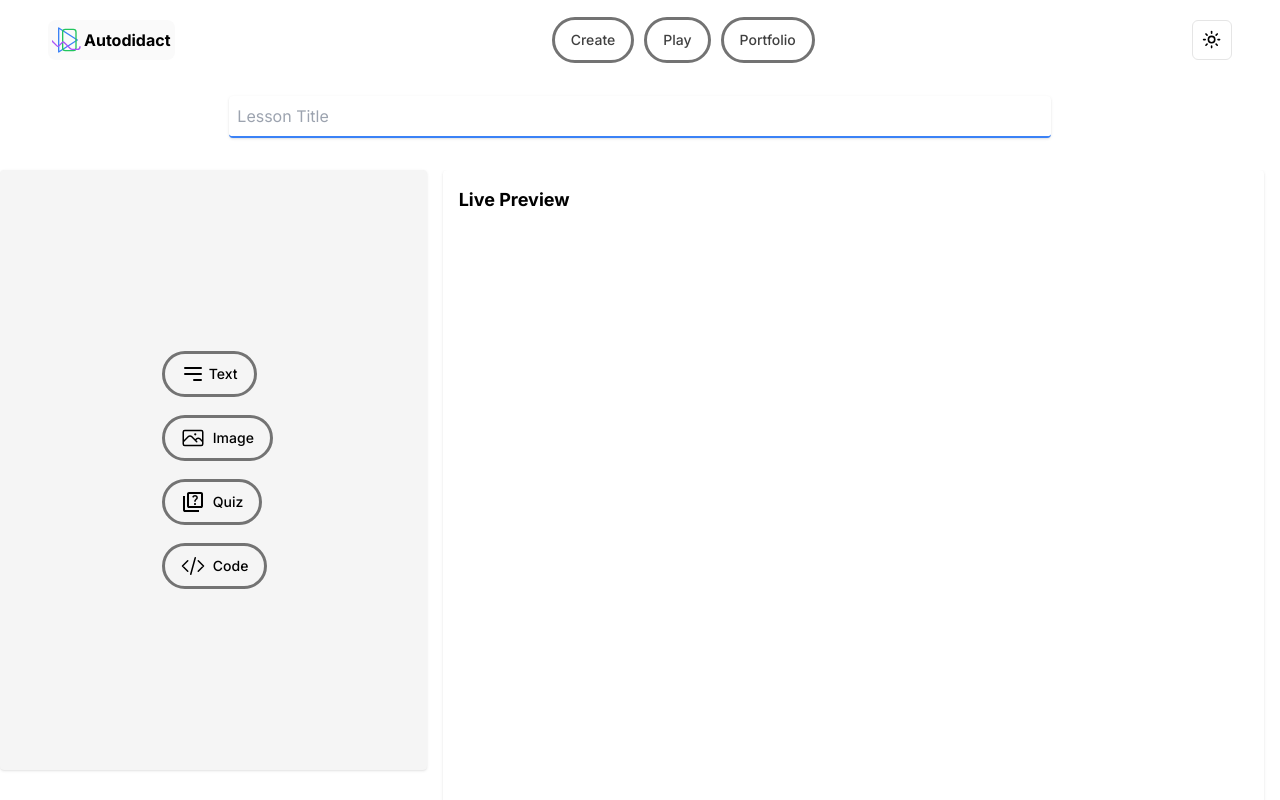
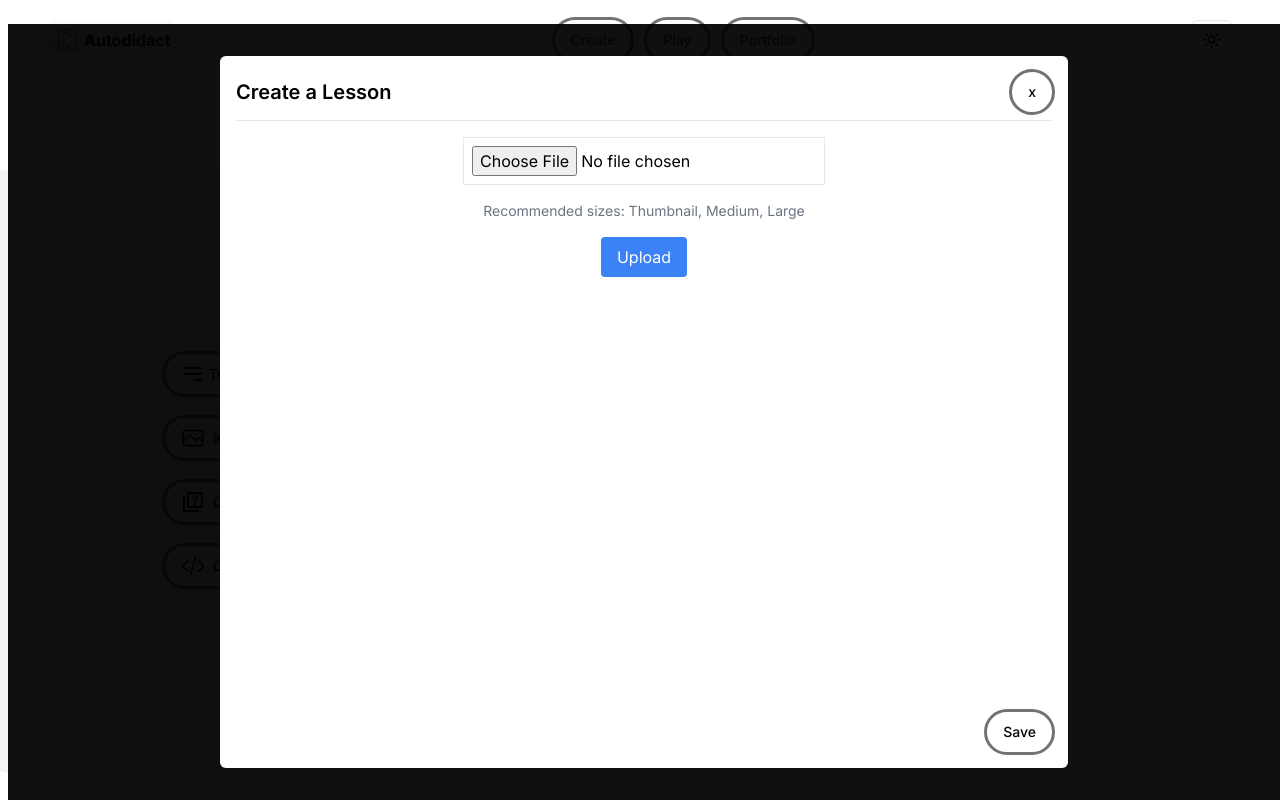
Before and after one commit to san-poon/nexus-adept, a Next.js app: page /bite-sized-lesson/create in a window 1280 px wide. Both pictures are taken after a click on the button "Text". Shown: the top 800 px of the page. Built offline with nearby package versions, Linux system fonts and the light colour scheme.

Commit message:
Add event handlers and content modal for text & image type

```diff
--- /dev/null
+++ b/app/bite-sized-lesson/create/content-modal.tsx
@@ -0,0 +1,73 @@
+import { Button } from "@/app/components/Button";
+import Image from "next/image";
+
+const ContentModal = ({ onClose, children }: any) => {
+    return (
+        <>
+            <div className="fixed inset-0 z-50 overflow-auto bg-black bg-opacity-75 flex">
+                <div className="relative p-4 mx-auto my-8 w-11/12 lg:w-8/12 bg-white dark:bg-neutral-900 rounded-md">
+                    {/* Header */}
+                    <div className="flex justify-between items-center border-b pb-2 mb-4">
+                        <h2 className="text-xl font-semibold">Create a Lesson</h2>
+                        <Button onClick={onClose}>
+                            x
+                        </Button>
+                    </div>
+
+                    {/* Content */}
+                    <div>
+                        {children}
+                    </div>
+
+                    {/* Footer */}
+                    <div className="absolute bottom-4 right-4">
+                        <Button>Save</Button>
+                    </div>
+                </div>
+            </div>
+        </>
+    )
+}
+
+export const TextModal = ({ onClose, onTextareaChange }: any) => {
+    return (
+        <>
+            <ContentModal onClose={onClose}>
+                <textarea onChange={onTextareaChange}>This is a textarea that is going to be lit</textarea>
+            </ContentModal>
+        </>
+    )
+}
+
+export const ImageModal = ({ onClose, onImageUpload, selectedImage }: any) => {
+
+    return (
+        <ContentModal onClose={onClose}>
+            {/* Image Upload Form */}
+            <div className="flex flex-col items-center space-y-4">
+                {/* Image Preview */}
+                {selectedImage && (
+                    <Image src={selectedImage} alt="Preview" className="max-w-full max-h-64 object-contain" width={500} height={300} />
+                )}
+
+                {/* Image Input */}
+                <input
+                    type="file"
+                    accept="image/*"
+                    onChange={onImageUpload}
+                    className="border p-2"
+                />
+
+                {/* Image Size Recommendations */}
+                <p className="text-sm text-gray-500">Recommended sizes: Thumbnail, Medium, Large</p>
+
+                {/* Upload Button */}
+                <button className="bg-blue-500 text-white py-2 px-4 rounded">
+                    Upload
+                </button>
+            </div>
+        </ContentModal>
+    )
+}
+
+export default ContentModal;
--- a/app/bite-sized-lesson/create/page.tsx
+++ b/app/bite-sized-lesson/create/page.tsx
@@ -1,20 +1,57 @@
-
+'use client';
 import { Button } from '@/app/components/Button';
+import { useState } from 'react';
+import ContentModal, { ImageModal, TextModal } from './content-modal';
 
 const CreatePage = () => {
+    const [lessonTitle, setLessonTitle] = useState('');
+    const [isModalOpen, setModalOpen] = useState(false);
+    const [text, setText] = useState('');
+    const [selectedImage, setSelectedImage] = useState<any>(null);
+
+    const handleImageChange = (event: any) => {
+        const file = event.target.files[0];
+
+        // Check if the selected file is an image
+        if (file && file.type.startsWith('image/')) {
+            // Display a preview of the image
+            const reader = new FileReader();
+            reader.onloadend = () => {
+                setSelectedImage(reader.result);
+            };
+            reader.readAsDataURL(file);
+        } else {
+            console.warn('Please choose a valid image file.');
+        }
+    }
+
+
+    const openModal = () => setModalOpen(true);
+    const closeModal = () => setModalOpen(false);
+
+    const handleTitleChange = (event: any) => {
+        event.preventDefault();
+        setLessonTitle(event.target.value);
+    }
+
+    const handleTextareaChange = (event: any) => {
+        event.preventDefault();
+        setText(event.target.value);
+    }
+
     return (
         <>
             <div className="md:w-2/3 mx-auto p-4">
                 {/* Title Input */}
-                <TitleInput />
+                <TitleInput title={lessonTitle} onTitleChange={handleTitleChange} />
             </div>
             <div className={`flex flex-col md:flex-row h-screen`}>
                 {/* Left Side - Content Buttons */}
                 <div className={` flex justify-center items-center w-full md:w-1/3 md:h-3/4 p-4 bg-neutral-100 dark:bg-neutral-800 rounded shadow transition sticky top-0 md:top-4`}>
                     {/* Content Buttons */}
                     <div className="flex md:flex-col  spacek-y-2 md:space-y-6 space-x-2 justify-center items-baseline">
-                        <TextModalButton />
-                        <ImageModalButton />
+                        <TextModalButton isOpen={isModalOpen} openModal={openModal} onClose={closeModal} onTextareaChange={handleTextareaChange} />
+                        <ImageModalButton isOpen={isModalOpen} openModal={openModal} onClose={closeModal} onImageUpload={handleImageChange} selectedImage={selectedImage} />
                         <QuizModalButton />
                         <CodeSandboxModalButton />
                     </div>
@@ -24,7 +61,7 @@ const CreatePage = () => {
                 <div className={`flex-shrink-0 w-full md:w-2/3 px-4 overflow-y-auto`}>
                     {/* Live Preview Goes Here */}
                     <div className="bg-white dark:bg-gray-700 p-4 rounded shadow h-full">
-                        <LessonPreview />
+                        <LessonPreview title={lessonTitle} text={text} />
                     </div>
                 </div>
             </div>
@@ -33,35 +70,37 @@ const CreatePage = () => {
 };
 
 
-const LessonPreview = () => {
+const LessonPreview = ({ title, text }: { title: string, text: string }) => {
     return (
         <>
-            {/* Live Preview Content */}
-            <p className="text-lg font-bold mb-2">Live Preview</p>
-            {/* Add your live preview content here */}
+            <h1 className="text-4xl">{title}</h1>
+            <p>{text}</p>
         </>
     )
 }
 
-const TitleInput = () => {
+const TitleInput = ({ title, onTitleChange }: any) => {
     return (
         <>
             {/* Lesson Title input */}
             <input
                 type="text"
                 placeholder="Lesson Title"
+                value={title}
                 className="w-full p-2 mb-4 border-b-2 border-blue-500 outline-none rounded shadow"
+
+                onChange={onTitleChange}
             />
         </>
     );
 }
 
 
-const TextModalButton = () => {
+const TextModalButton = ({ isOpen, openModal, onClose, onTextareaChange }: any) => {
     return (
         <>
             {/* Text Button */}
-            <Button className="">
+            <Button className="" onClick={openModal}>
                 <svg
                     xmlns="http://www.w3.org/2000/svg"
                     fill="none"
@@ -80,21 +119,24 @@ const TextModalButton = () => {
                 {/* show button name, except on small screens */}
                 <span className='hidden sm:inline md:inline ms-1'>Text</span>
             </Button>
+
+            {isOpen && <TextModal onClose={onClose} onTextareaChange={onTextareaChange} />}
         </>
     )
 }
 
-const ImageModalButton = () => {
+const ImageModalButton = ({ isOpen, openModal, onClose, onImageUpload, selectedImage }: any) => {
     return (
         <>
             {/* Images Button */}
-            <Button className="">
+            <Button className="" onClick={openModal}>
                 <svg xmlns="http://www.w3.org/2000/svg" fill="none" viewBox="0 0 24 24" stroke-width="1.5" stroke="currentColor" className="w-6 h-6">
                     <path strokeLinecap="round" strokeLinejoin="round" d="M2.25 15.75l5.159-5.159a2.25 2.25 0 013.182 0l5.159 5.159m-1.5-1.5l1.409-1.409a2.25 2.25 0 013.182 0l2.909 2.909m-18 3.75h16.5a1.5 1.5 0 001.5-1.5V6a1.5 1.5 0 00-1.5-1.5H3.75A1.5 1.5 0 002.25 6v12a1.5 1.5 0 001.5 1.5zm10.5-11.25h.008v.008h-.008V8.25zm.375 0a.375.375 0 11-.75 0 .375.375 0 01.75 0z" />
                 </svg>
                 {/* show button name, except on small screens */}
                 <span className='hidden sm:inline md:inline ms-2'>Image</span>
             </Button>
+            {isOpen && <ImageModal onClose={onClose} onImageUpload={onImageUpload} selectedImage={selectedImage} />}
         </>
     )
 }
```
